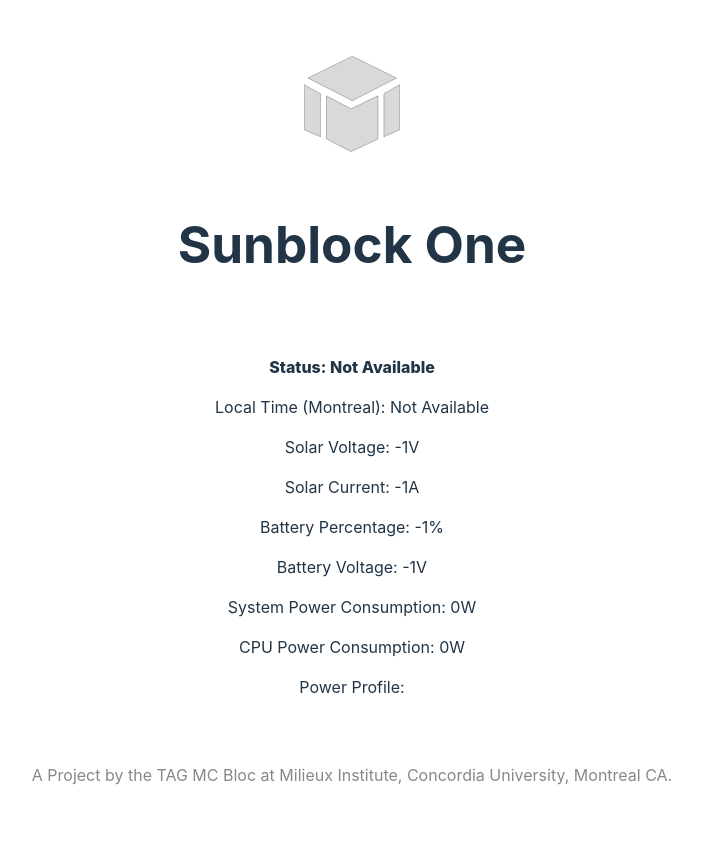
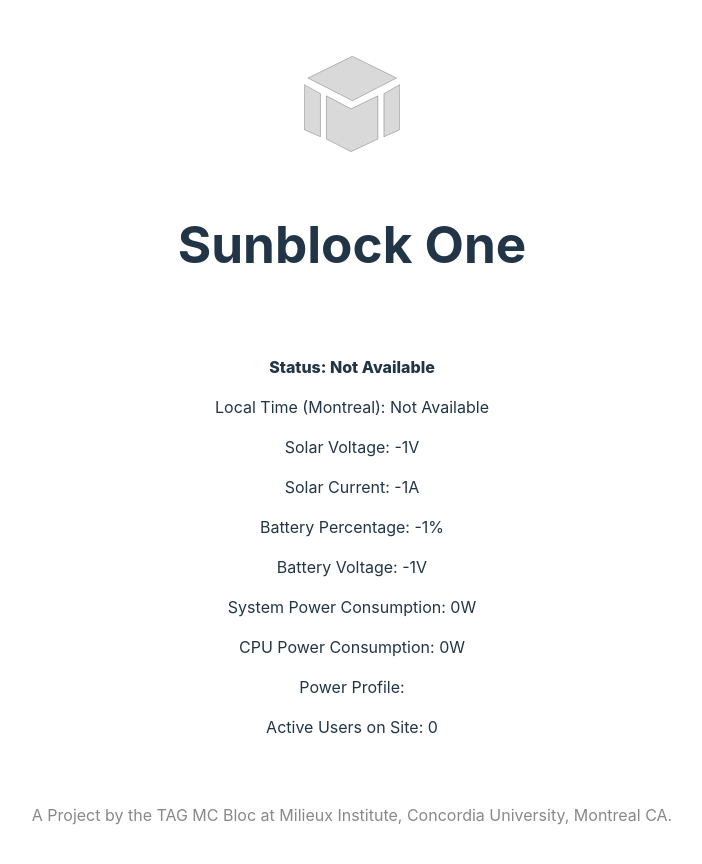
Before and after one commit to estineali/SB1-StatusPage, a React (Vite) app: page / in a window 1280 px wide. Shown: the top 864 px of the page, without its empty margins (288-990 px from the left). Before the commit the page ends 835 px from the top, so only its background shows below. Built offline with nearby package versions, Linux system fonts and the light colour scheme; no server answers.

Commit message:
adding active users

```diff
--- a/src/App.jsx
+++ b/src/App.jsx
@@ -35,7 +35,6 @@
     };
   }, []);
 
-
   return (
     <>
       <div>
@@ -56,6 +55,7 @@
         <p>System Power Consumption: {solarData?.LoadPower ?? "0"}W</p>
         <p>CPU Power Consumption: {solarData?.CPUPowerDraw ?? "0"}W</p>
         <p>Power Profile: {solarData?.PowerProfile ?? ""}</p>
+        <p>Active Users on Site: {solarData?.ConnectedUsers ?? "0"}</p>
       </div>
       <p className="read-the-docs">
         A Project by the TAG MC Bloc at Milieux Institute, Concordia University,
```
